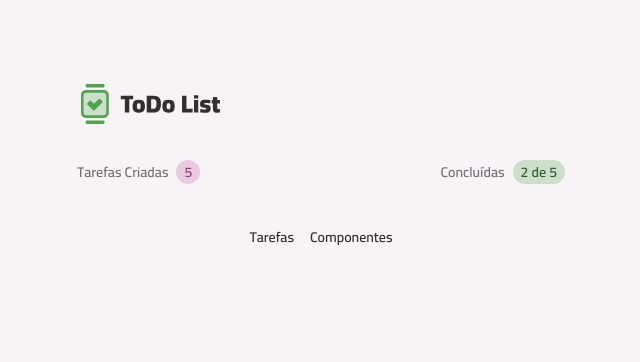
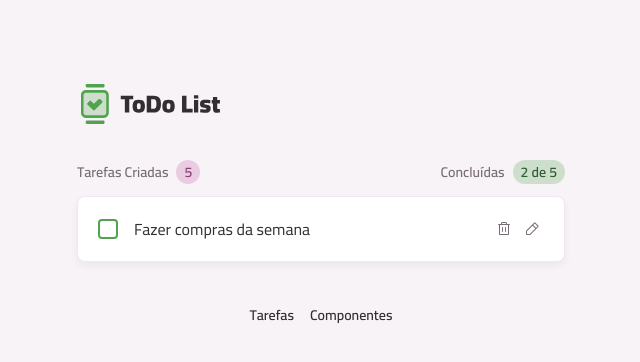
Before and after one commit to danubiobwm/todo-vite, a React (Vite) app: page / in a window 1280 px wide. Shown: the top 362 px of the page, without its empty margins (319-959 px from the left). Built offline with nearby package versions, Linux system fonts and the light colour scheme.

Commit message:
component task

```diff
--- /dev/null
+++ b/src/core-components/task-item.tsx
@@ -0,0 +1,54 @@
+import { useState } from "react";
+
+import ButtonIcon from "../components/button-icon";
+import Card from "../components/card";
+import InputCheckbox from "../components/input-checkbox";
+import Text from "../components/text";
+import TrashIcon from "../assets/icons/trash.svg?react";
+import PencilIcon from "../assets/icons/pencil.svg?react";
+import XIcon from "../assets/icons/x.svg?react";
+import CheckIcon from "../assets/icons/check.svg?react";
+import InputText from "../components/input-text";
+
+export default function TaskItem() {
+  const [isEditing, setIsEditing] = useState(false);
+
+  function handleEdit() {
+    setIsEditing(true);
+  }
+
+  function handleExitEditTask() {
+    setIsEditing(false);
+  }
+
+  return (
+    <Card size="md" className="flex items-center gap-4">
+      {!isEditing ? (
+        <>
+          <InputCheckbox />
+          <Text className="flex-1">Fazer compras da semana</Text>
+          <div className="flex gap-1">
+            <ButtonIcon icon={TrashIcon} variant="tertiary" />
+            <ButtonIcon
+              icon={PencilIcon}
+              variant="tertiary"
+              onClick={handleEdit}
+            />
+          </div>
+        </>
+      ) : (
+        <>
+          <InputText className="flex-1" />
+          <div className="flex gap-1">
+            <ButtonIcon
+              icon={XIcon}
+              variant="secondary"
+              onClick={handleExitEditTask}
+            />
+            <ButtonIcon icon={CheckIcon} variant="primary" />
+          </div>
+        </>
+      )}
+    </Card>
+  );
+}
--- a/src/pages/page-home.tsx
+++ b/src/pages/page-home.tsx
@@ -1,4 +1,5 @@
 import Container from "../components/container";
+import TaskItem from "../core-components/task-item";
 import TasksSummary from "../core-components/tasks-summary";
 
 export default function PageHome() {
@@ -7,6 +8,7 @@
       <header className="flex items-center justify-between">
         <TasksSummary />
       </header>
+      <TaskItem />
     </Container>
   );
 }
```
